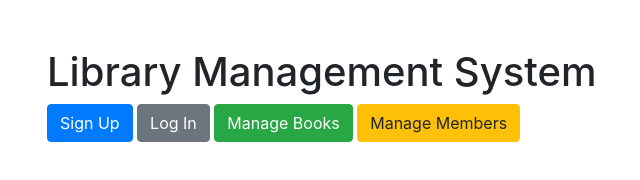
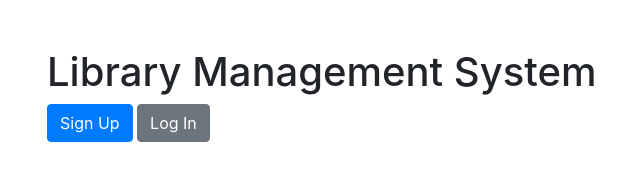
Before and after one commit to vivek-bhati-ril-jio-gmail/iitb_js_backend_assignment, a website: page frontend/index.html in a window 1280 px wide. Shown: the whole page, without its empty margins (38-678 px from the left). Drawn offline with nearby package versions, Linux system fonts and the light colour scheme.

Commit message:
removed buttons

```diff
--- a/frontend/index.html
+++ b/frontend/index.html
@@ -12,8 +12,6 @@
         <h1>Library Management System</h1>
         <a href="signup.html" class="btn btn-primary">Sign Up</a>
         <a href="login.html" class="btn btn-secondary">Log In</a>
-        <a href="books.html" class="btn btn-success">Manage Books</a>
-        <a href="members.html" class="btn btn-warning">Manage Members</a>
     </div>
 </body>
 </html>
```
